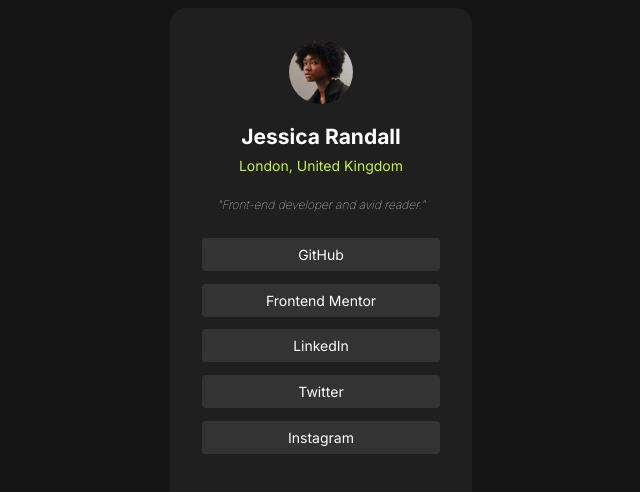
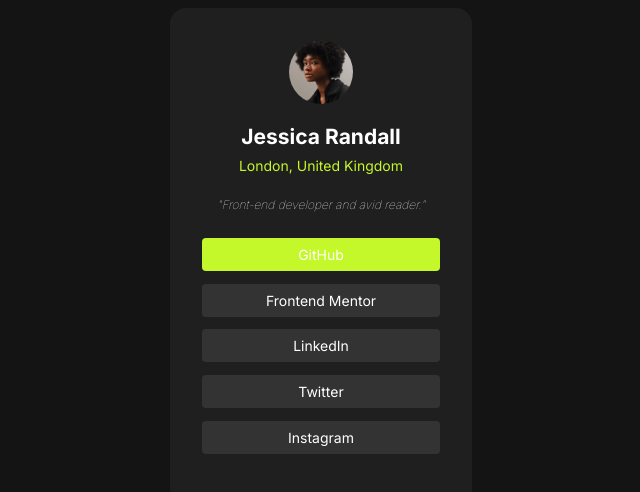
Before and after one commit to rae-dim/Social-links-profile, a plain HTML site: page index.html in a window 1280 px wide. In both pictures the pointer is over the link "GitHub". Shown: the whole page, without its empty margins (319-959 px from the left). Drawn offline with Linux system fonts and the light colour scheme.

Commit message:
Corrected class selector

```diff
--- a/index.css
+++ b/index.css
@@ -97,11 +97,11 @@
     transition: background 250ms;
 }
 
-.so-links:hover{
-    background: hsl(75, 94%, 57%);
+.so-link:hover{
+    background: hsl(75, 94%, 57%)
 }
 
-.so-links:focus{
+.so-link:focus{
     background-color: hsl(75, 94%, 57%);
 }
 
```
